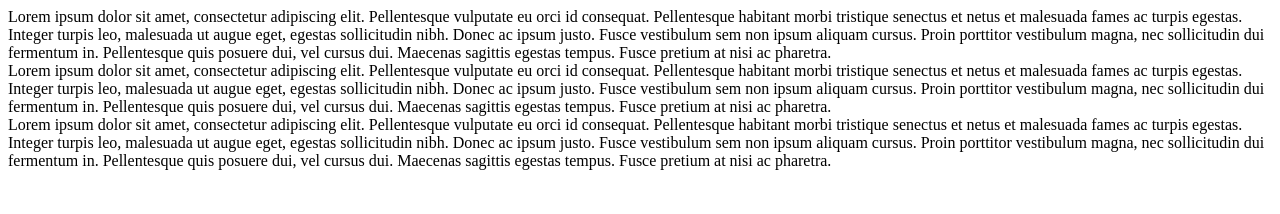
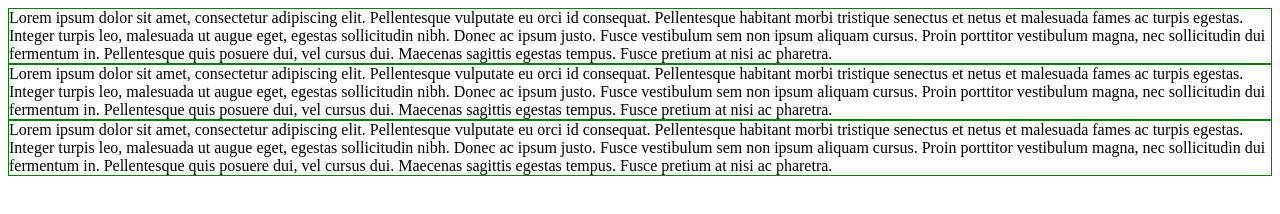
Before and after one commit to LougSE/HCJ_for_WebDev_Course, a plain HTML site: page module2-solution/Assignement1.html in a window 1280 px wide. Drawn offline with Linux system fonts and the light colour scheme.

Commit message:
Testing HTML1

```diff
--- a/module2-solution/Assignement1.html
+++ b/module2-solution/Assignement1.html
@@ -35,7 +35,7 @@
     </style>
   </head>
   <body>
-    <section>
+    <section class="col-lg-1">
       Lorem ipsum dolor sit amet, consectetur adipiscing elit. Pellentesque
       vulputate eu orci id consequat. Pellentesque habitant morbi tristique
       senectus et netus et malesuada fames ac turpis egestas. Integer turpis
@@ -45,7 +45,7 @@
       posuere dui, vel cursus dui. Maecenas sagittis egestas tempus. Fusce
       pretium at nisi ac pharetra.
     </section>
-    <section>
+    <section class="col-lg-1">
       Lorem ipsum dolor sit amet, consectetur adipiscing elit. Pellentesque
       vulputate eu orci id consequat. Pellentesque habitant morbi tristique
       senectus et netus et malesuada fames ac turpis egestas. Integer turpis
@@ -55,7 +55,7 @@
       posuere dui, vel cursus dui. Maecenas sagittis egestas tempus. Fusce
       pretium at nisi ac pharetra.
     </section>
-    <section>
+    <section class="col-lg-1">
       Lorem ipsum dolor sit amet, consectetur adipiscing elit. Pellentesque
       vulputate eu orci id consequat. Pellentesque habitant morbi tristique
       senectus et netus et malesuada fames ac turpis egestas. Integer turpis
```
